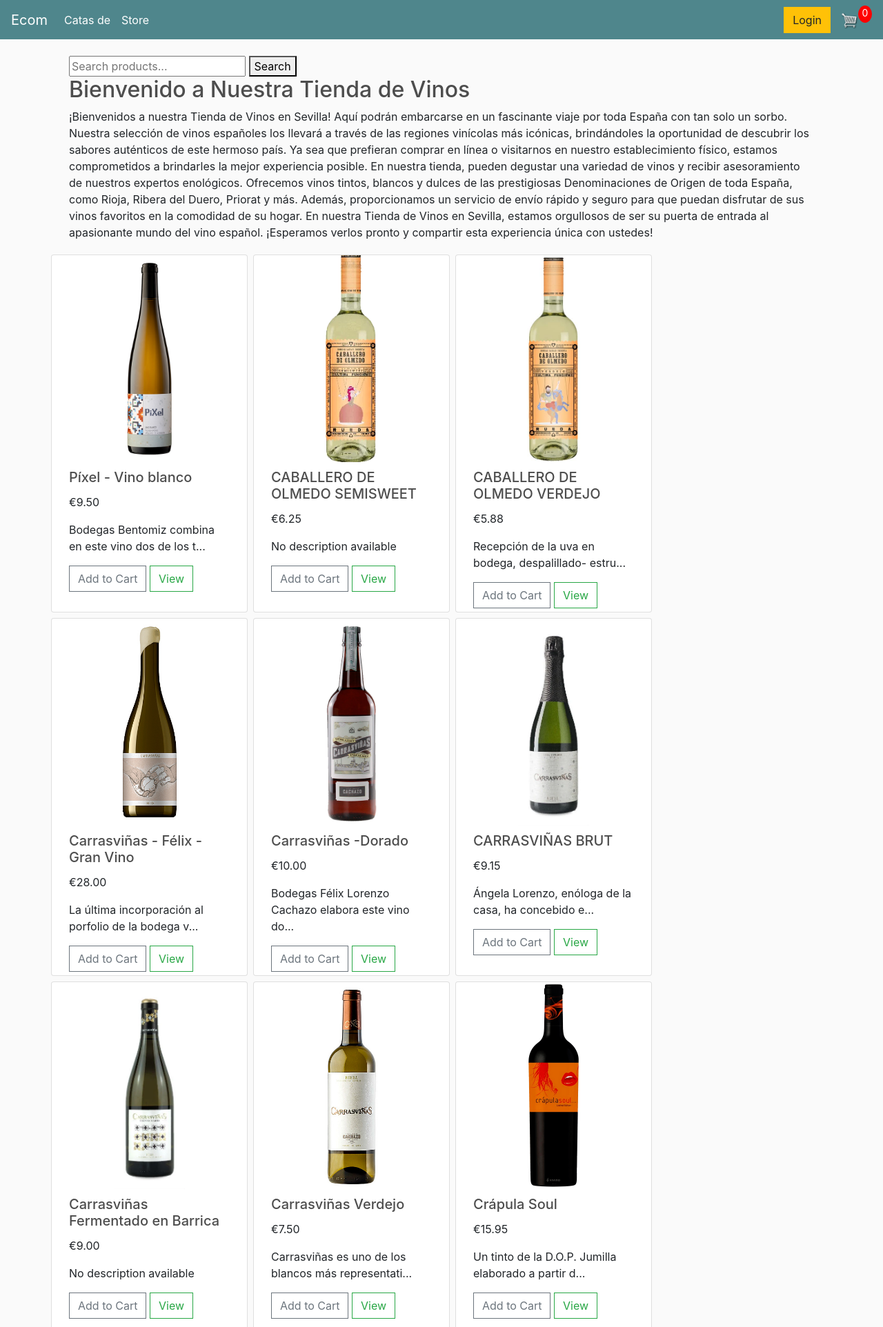
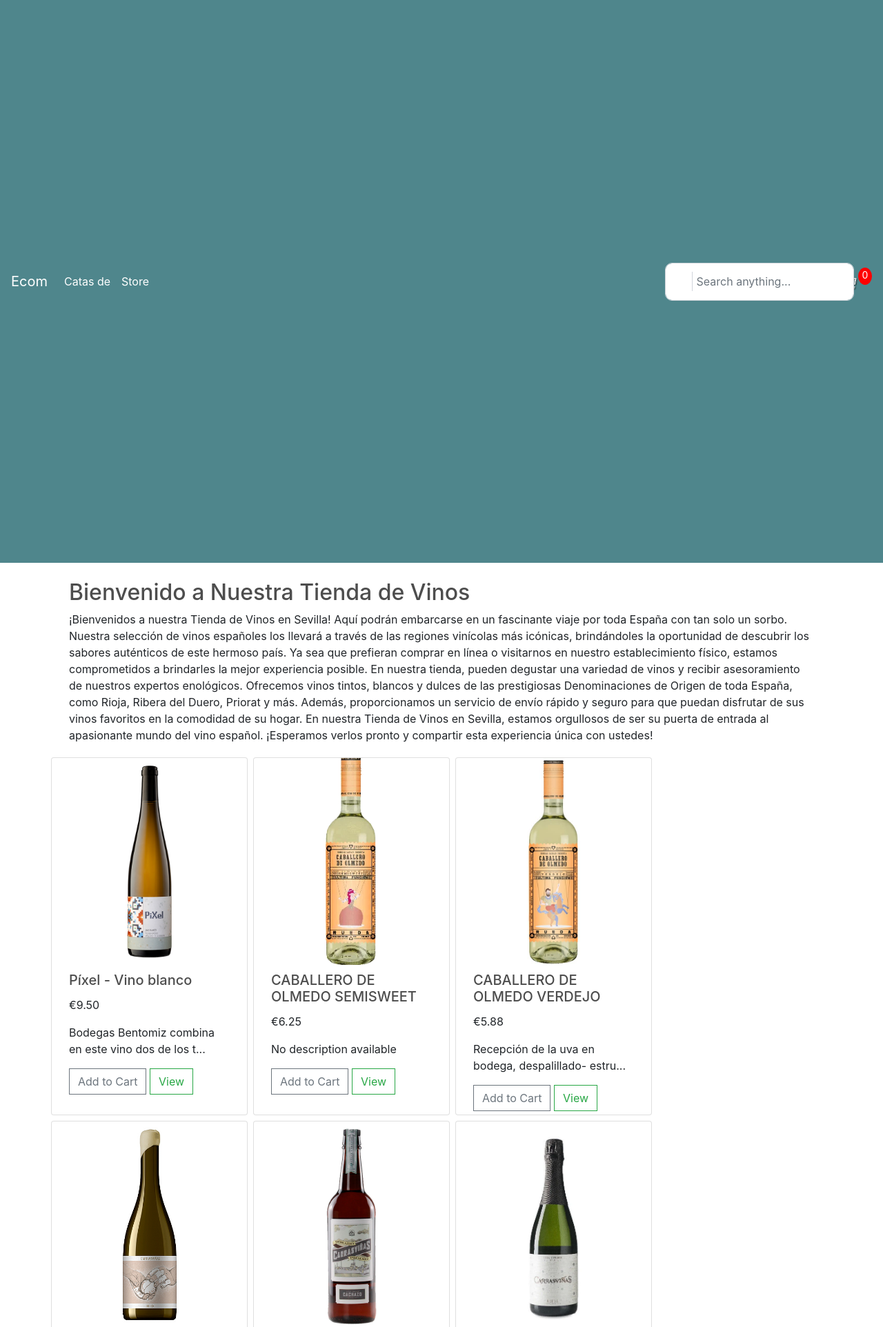
Before and after one commit to mdmarghe/amavinos, a Django app: page /tienda-de-vinos/ in a window 1280 px wide. Shown: the top 1924 px of the page at 69% size. Run offline with Django 3.2, Linux system fonts and the light colour scheme; data comes from the database, SQL or seed files in the repository; some libraries are stand-ins or nearby versions.

Commit message:
stacazzo di searchbar

```diff
--- a/store/templates/store/main.html
+++ b/store/templates/store/main.html
@@ -79,7 +79,86 @@
 	      </li>
 
 	    </ul>
+
+
+
 	    <div class="form-inline my-2 my-lg-0">
+			<!-- search-bar-->
+
+
+			<div class="row height d-flex justify-content-center align-items-center">
+
+				<div class="col-md-4">
+				  <style>
+					  body{
+
+						  background: #ffffff;
+						  }
+
+						  .height{
+
+						  height: 100vh;
+						  }
+
+						  .form{
+
+						  position: relative;
+						  }
+
+						  .form .fa-search{
+
+						  position: absolute;
+						  top:20px;
+						  left: 20px;
+						  color: #9ca3af;
+
+						  }
+
+						  .form span{
+
+							  position: absolute;
+						  right: 17px;
+						  top: 13px;
+						  padding: 2px;
+						  border-left: 1px solid #d1d5db;
+
+						  }
+
+						  .left-pan{
+						  padding-left: 7px;
+						  }
+
+						  .left-pan i{
+
+						  padding-left: 10px;
+						  }
+
+						  .form-input{
+
+						  height: 55px;
+						  text-indent: 33px;
+						  border-radius: 10px;
+						  }
+
+						  .form-input:focus{
+
+						  box-shadow: none;
+						  border:none;
+						  }
+				  </style>
+				  <div class="form">
+					<i class="fa fa-search"></i>
+					<input type="text" class="form-control form-input" placeholder="Search anything...">
+					<span class="left-pan"><i class="fa fa-microphone"></i></span>
+				  </div>
+
+				</div>
+
+			  </div>
+
+			<!-- search-bar-->
+
+
 	     	<a href="#"class="btn btn-warning">Login</a>
 
 	     	<a href="{% url 'cart' %}">
--- a/store/templates/store/store.html
+++ b/store/templates/store/store.html
@@ -1,15 +1,10 @@
 {% extends 'store/main.html' %}
 {% load static %}
 {% block content %}
-
+<!-- intro here -->
 <div class="container">
     <div class="row">
         <div class="col-md-12">
-			<!-- Add the search form here -->
-			<form action="{% url 'search_results' %}" method="GET">
-                <input type="text" name="q" placeholder="Search products...">
-                <button type="submit">Search</button>
-            </form>
 
 			<!-- Add intro form here -->
             <h2>Bienvenido a Nuestra Tienda de Vinos</h2>
@@ -23,6 +18,8 @@
 </div>
 
 
+
+<!-- show products-->
 	<div class="row">
 		<style>
 			.card {
```
